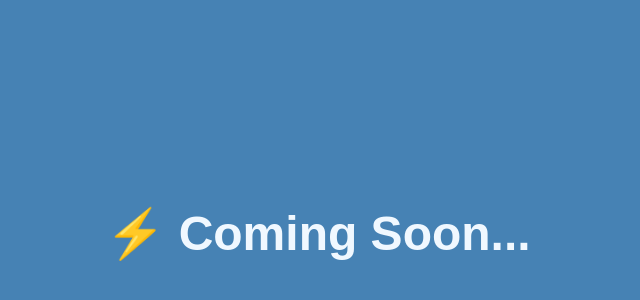
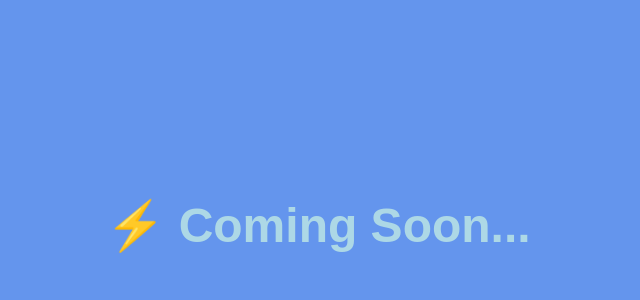
Before and after one commit to vidhikAra/vidhikAra.github.io, a plain HTML site: page index.html in a window 1280 px wide. Shown: the part 174-474 px from the top of the page, without its empty margins (322-962 px from the left). Drawn offline with Linux system fonts and the light colour scheme.

Commit message:
Update index.html
changed colors again

```diff
--- a/index.html
+++ b/index.html
@@ -11,13 +11,14 @@
             justify-content: center;
             align-items: center;
             height: 100vh;
-            background-color: #4682B4;
+            background-color: #6495ED;
             font-family: Arial, sans-serif;
             text-align: center;
+            margin: 0;
         }
         h1 {
             font-size: 3rem;
-            color: #F0F8FF;
+            color: #ADD8E6;
         }
     </style>
 </head>
```
